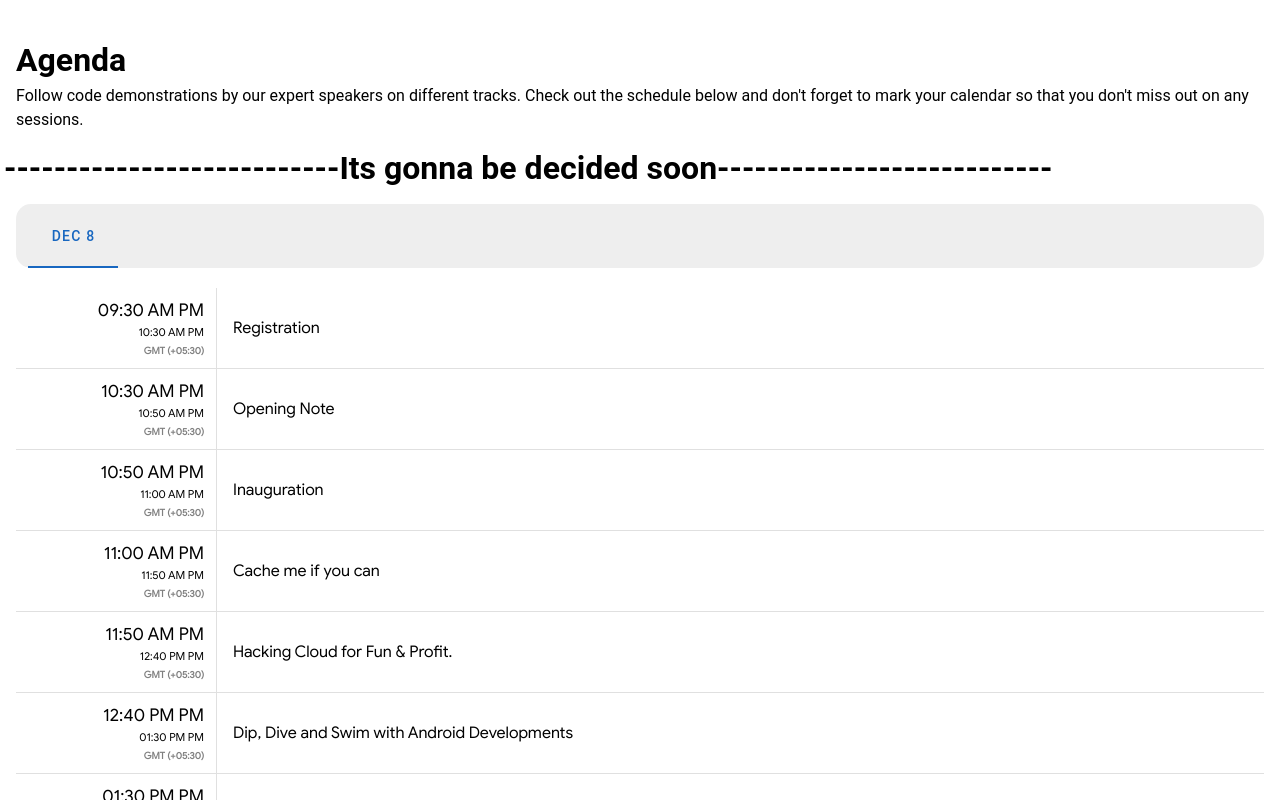
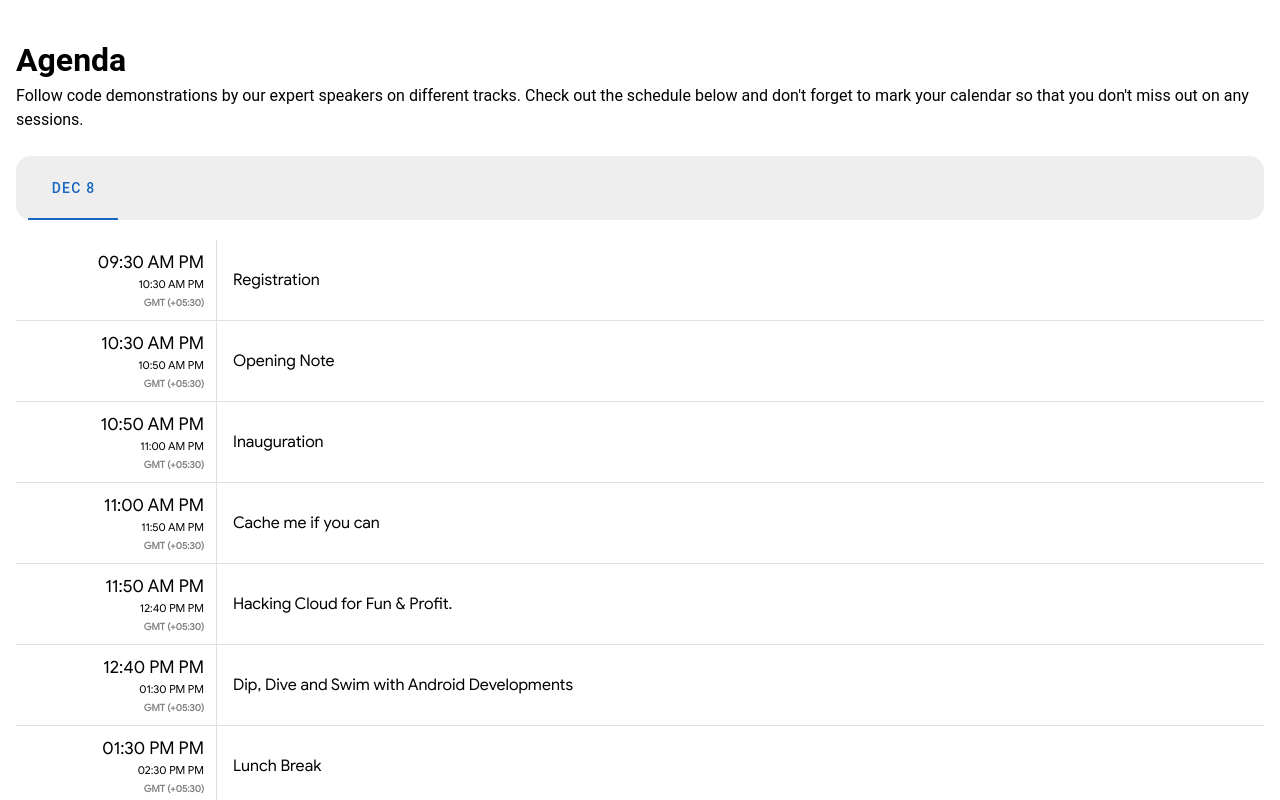
Before and after one commit to arnab-git-404/devfest-durgapur-2024, a Nuxt app: page /agenda in a window 1280 px wide. Shown: the top 800 px of the page. Built offline with nearby package versions, Linux system fonts and the light colour scheme.

Commit message:
Update agenda.vue

```diff
--- a/pages/agenda.vue
+++ b/pages/agenda.vue
@@ -10,7 +10,6 @@
             calendar so that you don't miss out on any sessions.
           </p>
         </v-col>
-        <h1>---------------------------Its gonna be decided soon---------------------------</h1>
       </v-row>
       <ClientOnly>
         <v-row class="mb-7">
```
